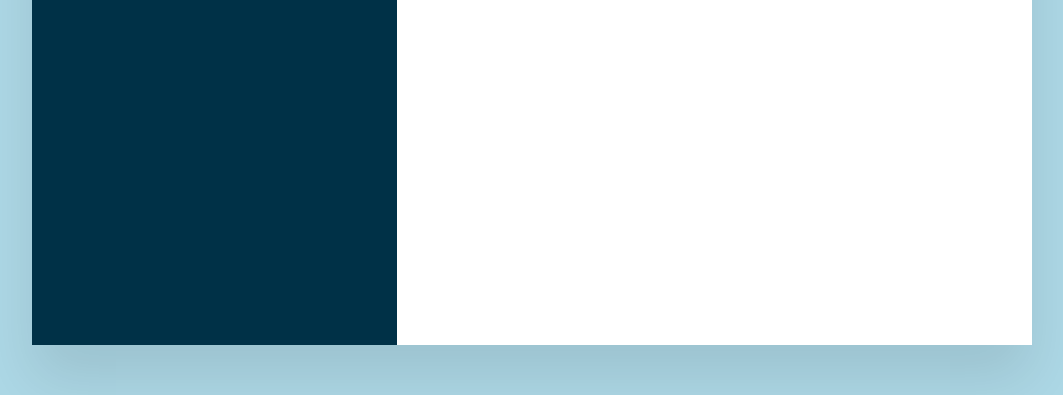
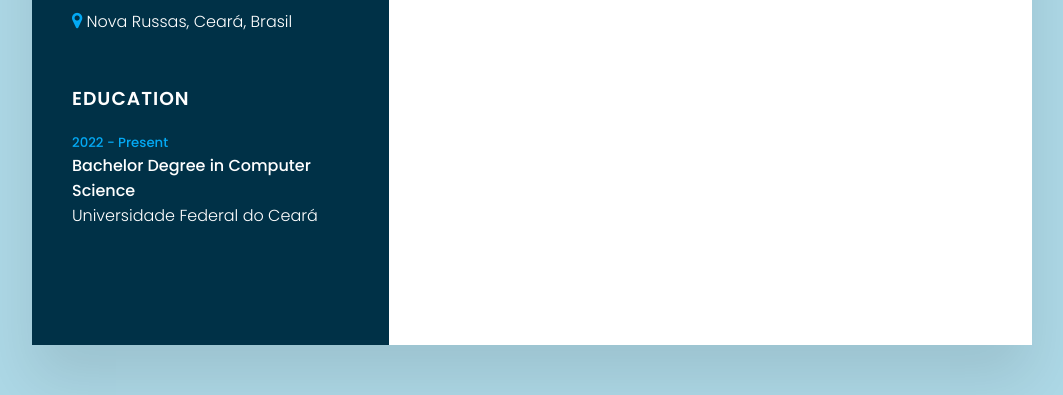
Before and after one commit to lucasfarias99/Personal_Website, a plain HTML site: page index.html in a window 1280 px wide. Shown: the part 705-1100 px from the top of the page, without its empty margins (108-1171 px from the left). Drawn offline with Linux system fonts and the light colour scheme.

Commit message:
education session

```diff
--- a/index.html
+++ b/index.html
@@ -55,7 +55,18 @@
               <span class="icon"
                 ><i class="fa fa-map-marker" aria-hidden="true"></i>
               </span>
-              <span class="text">Brasil, Nova Russas - CE</span>
+              <span class="text">Nova Russas, Ceará, Brasil</span>
+            </li>
+          </ul>
+        </div>
+
+        <div class="contact-info education">
+          <h3 class="title">Education</h3>
+          <ul>
+            <li>
+              <h5>2022 - Present</h5>
+              <h4>Bachelor Degree in Computer Science</h4>
+              <h4>Universidade Federal do Ceará</h4>
             </li>
           </ul>
         </div>
--- a/style.css
+++ b/style.css
@@ -68,6 +68,60 @@ body {
   font-weight: 300;
 }
 
+.contact-info {
+  padding-top: 40px;
+}
+
+.title {
+  color: #fff;
+  text-transform: uppercase;
+  font-weight: 600;
+  letter-spacing: 1px;
+  margin-bottom: 20px;
+}
+
+.contact-info ul {
+  position: relative;
+}
+
+.contact-info ul li {
+  position: relative;
+  list-style: none;
+  margin: 10px 0;
+  cursor: pointer;
+}
+
+.contact-info ul li .icon {
+  display: inline-block;
+  width: px;
+  font-size: 18px;
+  color: #03a9f4;
+}
+
+.contact-info ul li span {
+  color: #fff;
+  font-weight: 300;
+}
+
+.contact-info.education li {
+  margin-bottom: 15px;
+}
+
+.contact-info.education h5 {
+  color: #03a9f4;
+  font-weight: 500;
+}
+
+.contact-info.education h4:nth-child(2) {
+  color: #fff;
+  font-weight: 500;
+}
+
+.contact-info.education h4 {
+  color: #fff;
+  font-weight: 300;
+}
+
 .container .left-side {
   position: relative;
   background: #003147;
```
